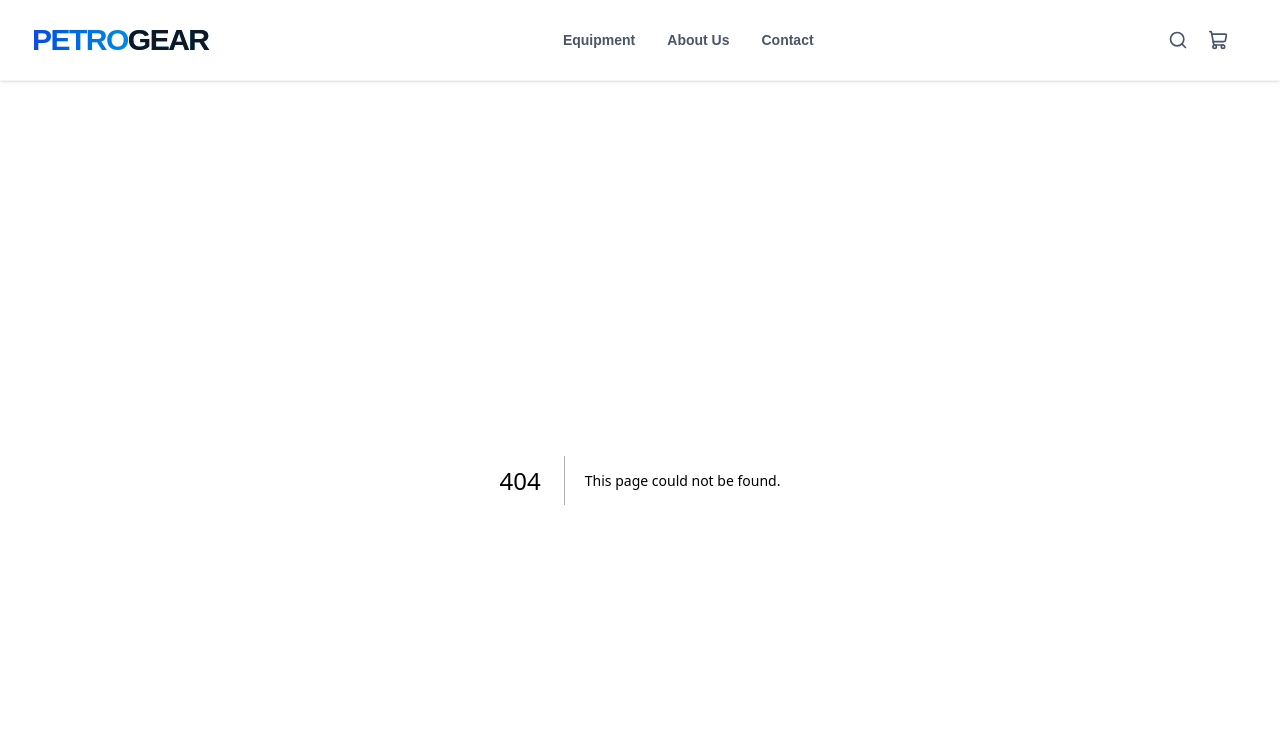
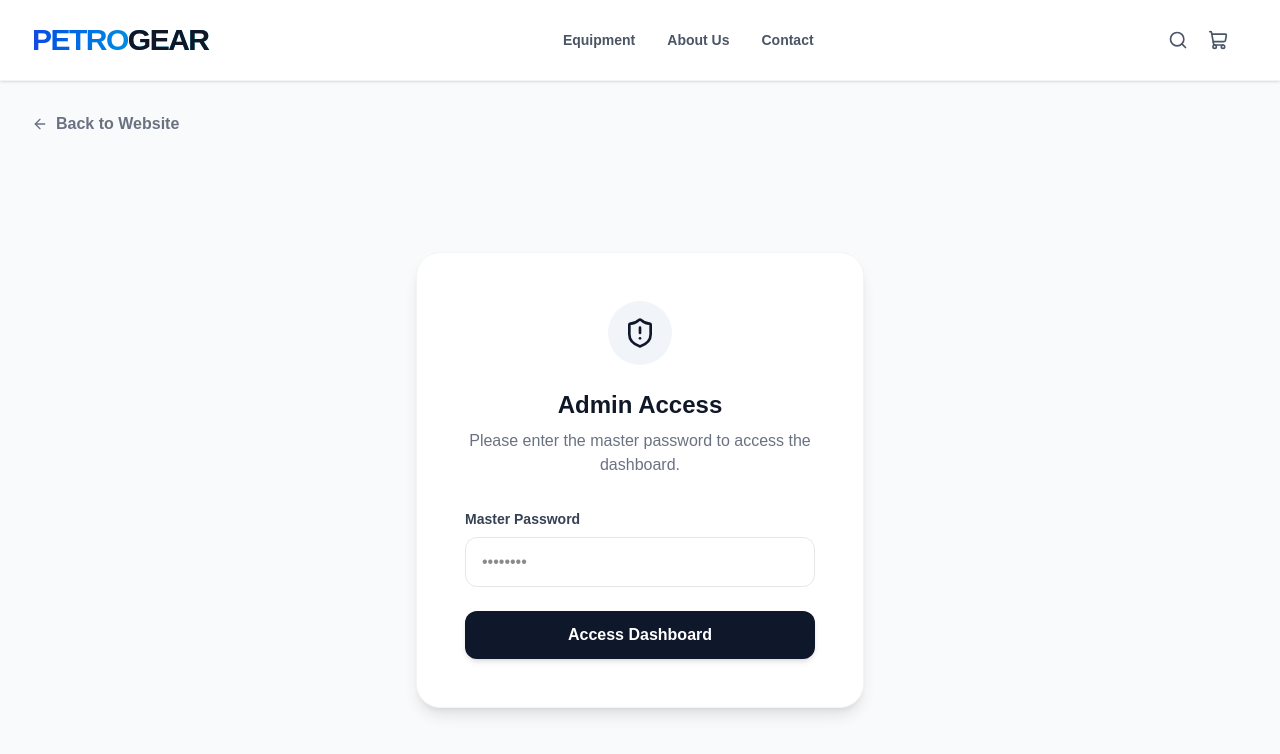
Before and after one commit to heshammera/egyptflower, a Next.js app: page /login in a window 1280 px wide. Before the commit this address had no page. Shown: the top 754 px of the page. Built offline with nearby package versions, Linux system fonts and the light colour scheme.

Commit message:
Add authentication for admin dashboard

```diff
--- a/src/app/admin/page.tsx
+++ b/src/app/admin/page.tsx
@@ -26,6 +26,18 @@ export default async function AdminDashboard() {
 
         <div className="flex justify-between items-center mb-8">
           <h1 className="text-3xl font-black text-gray-900">Products Management</h1>
+          <form action={async () => {
+            'use server'
+            const { cookies } = await import('next/headers')
+            const cookieStore = await cookies()
+            cookieStore.delete('admin_auth')
+            const { redirect } = await import('next/navigation')
+            redirect('/login')
+          }}>
+            <button className="bg-white border border-gray-200 text-gray-700 px-6 py-2 rounded-full font-bold hover:bg-gray-100 transition-colors flex items-center gap-2 shadow-sm">
+              Logout
+            </button>
+          </form>
         </div>
 
         <div className="grid grid-cols-1 lg:grid-cols-3 gap-8 mb-12">
--- /dev/null
+++ b/src/app/login/actions.ts
@@ -0,0 +1,30 @@
+'use server'
+
+import { cookies } from 'next/headers'
+import { redirect } from 'next/navigation'
+
+export async function loginAdmin(formData: FormData) {
+  const password = formData.get('password')
+  const correctPassword = process.env.ADMIN_PASSWORD || 'admin123'
+
+  if (password === correctPassword) {
+    const cookieStore = await cookies()
+    cookieStore.set('admin_auth', 'true', {
+      httpOnly: true,
+      secure: process.env.NODE_ENV === 'production',
+      maxAge: 60 * 60 * 24 // 1 day
+    })
+    // Redirects throw an error that next.js catches, so we don't need a return
+    redirect('/admin')
+  } else {
+    // We can't easily return errors in simple forms without useFormState,
+    // but we can redirect back with an error query param
+    redirect('/login?error=true')
+  }
+}
+
+export async function logoutAdmin() {
+  const cookieStore = await cookies()
+  cookieStore.delete('admin_auth')
+  redirect('/login')
+}
--- /dev/null
+++ b/src/app/login/page.tsx
@@ -0,0 +1,51 @@
+import { loginAdmin } from './actions'
+import { ShieldAlert, ArrowLeft } from 'lucide-react'
+import Link from 'next/link'
+
+export default async function LoginPage({ searchParams }: { searchParams: Promise<{ error?: string }> }) {
+  const resolvedParams = await searchParams
+
+  return (
+    <div className="min-h-screen bg-gray-50 flex items-center justify-center p-4 relative">
+      <div className="absolute top-8 left-8">
+        <Link href="/" className="inline-flex items-center gap-2 text-gray-500 hover:text-blue-600 font-semibold transition-colors">
+          <ArrowLeft className="w-4 h-4" /> Back to Website
+        </Link>
+      </div>
+
+      <div className="bg-white p-8 sm:p-12 rounded-3xl shadow-lg border border-gray-100 max-w-md w-full">
+        <div className="w-16 h-16 bg-slate-100 rounded-full flex items-center justify-center mb-6 mx-auto">
+          <ShieldAlert className="w-8 h-8 text-slate-900" />
+        </div>
+
+        <h1 className="text-2xl font-black text-center text-gray-900 mb-2">Admin Access</h1>
+        <p className="text-center text-gray-500 mb-8">Please enter the master password to access the dashboard.</p>
+
+        {resolvedParams?.error && (
+          <div className="bg-red-50 text-red-600 p-3 rounded-lg text-sm font-semibold mb-6 text-center">
+            Invalid password. Please try again.
+          </div>
+        )}
+
+        <form action={loginAdmin} className="space-y-6">
+          <div>
+            <label className="block text-sm font-semibold text-gray-700 mb-2">Master Password</label>
+            <input
+              type="password"
+              name="password"
+              required
+              className="w-full border border-gray-200 rounded-xl px-4 py-3 focus:ring-2 focus:ring-blue-500 focus:border-transparent outline-none transition-all"
+              placeholder="••••••••"
+            />
+          </div>
+          <button
+            type="submit"
+            className="w-full bg-slate-900 text-white font-bold py-3 px-4 rounded-xl hover:bg-blue-600 transition-colors shadow-md hover:-translate-y-0.5"
+          >
+            Access Dashboard
+          </button>
+        </form>
+      </div>
+    </div>
+  )
+}
--- /dev/null
+++ b/src/middleware.ts
@@ -0,0 +1,18 @@
+import { NextResponse } from 'next/server'
+import type { NextRequest } from 'next/server'
+
+export function middleware(request: NextRequest) {
+  const adminAuth = request.cookies.get('admin_auth')?.value
+
+  if (request.nextUrl.pathname.startsWith('/admin')) {
+    if (adminAuth !== 'true') {
+      return NextResponse.redirect(new URL('/login', request.url))
+    }
+  }
+
+  return NextResponse.next()
+}
+
+export const config = {
+  matcher: '/admin/:path*',
+}
```
